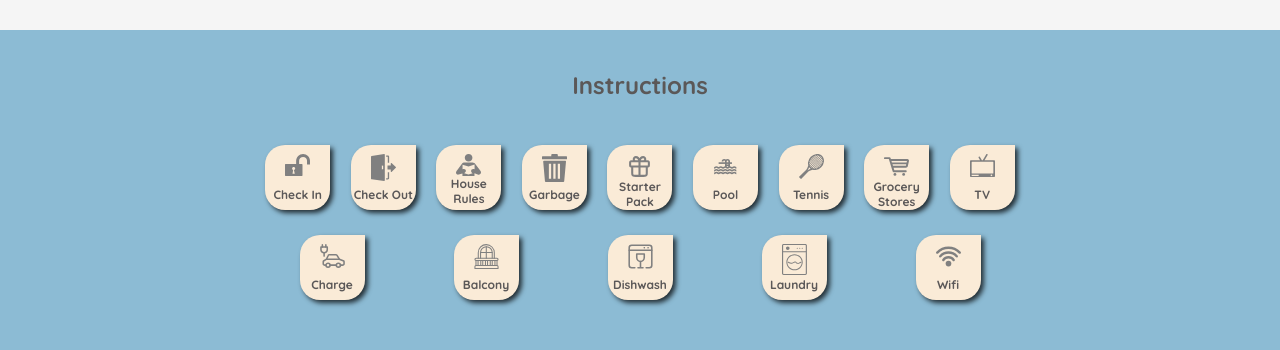
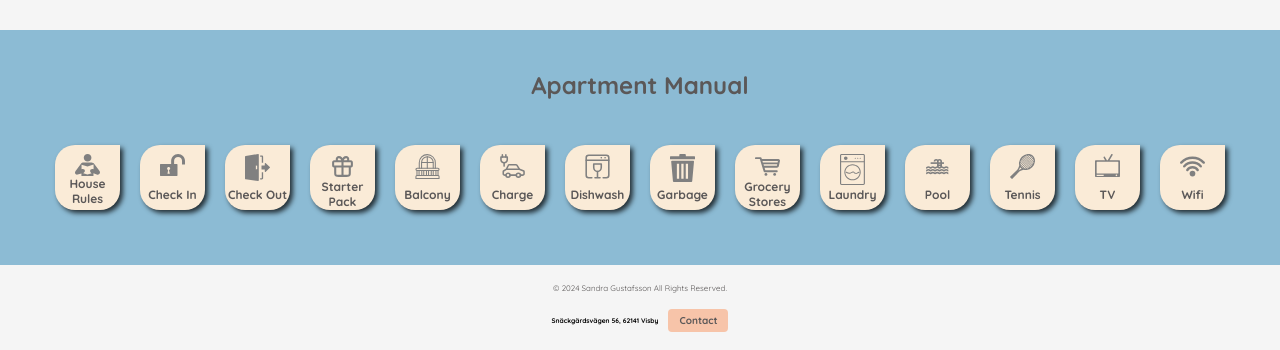
Before and after one commit to SVMaxica/apartmentManual, a React (Vite) app: page / in a window 1280 px wide. Shown: the part 1146-1496 px from the top of the page. Built offline with nearby package versions, Linux system fonts and the light colour scheme.

Commit message:
fixed some details

```diff
--- a/src/components/Balcony/Balcony.css
+++ b/src/components/Balcony/Balcony.css
@@ -20,7 +20,6 @@
 }
 
 .balcony-info p {
-  text-decoration: underline;
   padding: 10px;
 }
 
--- a/src/components/Balcony/Balcony.jsx
+++ b/src/components/Balcony/Balcony.jsx
@@ -14,12 +14,12 @@ export const Balcony = () => {
           </ul>
           <img
             className="remotes-img"
-            src="images/balconydoor.jpg"
+            src="images/handles.jpg"
             alt="image of tv remotes"
           />
           <img
             className="remotes-img"
-            src="images/handles.jpg"
+            src="images/balconydoor.jpg"
             alt="image of tv remotes"
           />
           <p>Other things to know</p>
--- a/src/components/Charge/Charge.jsx
+++ b/src/components/Charge/Charge.jsx
@@ -19,7 +19,7 @@ export const Charge = () => {
             target="_blank"
             rel="noreferrer"
           >
-            Chargefinder.com
+            Chargefinder
           </a>
         </div>
       </div>
--- a/src/components/CheckIn/CheckIn.jsx
+++ b/src/components/CheckIn/CheckIn.jsx
@@ -18,9 +18,9 @@ export const CheckIn = () => {
           <img className="keybox-img" src="images/keybox.jpg" alt="keybox" />
           <br></br>
           When you collected keytag in the box you drive to the north short side
-          of the house and blip the tag, then drive into the garage. You are
-          allowed to park in the 7th spot on the right side; it is marked with
-          no. <b>112</b>
+          of the house and scan the blue tag, then drive into the garage. You
+          are allowed to park in the 7th spot on the right side; it is marked
+          with no. <b>112</b>
           <img
             className="garage-img"
             src="images/garagebild.png"
@@ -29,15 +29,20 @@ export const CheckIn = () => {
           <br></br>
           <br></br>
           After that, walk through the garage to the grey door by the metal
-          railing and blip the tag, the door will then open, and you can enter
-          the corridor and take the elevator to the first floor or go up one
-          floor by the stairs. Continue past the elevators and turn left at the
-          mailboxes, go through the glass door into the corridor all the way to
-          door no. <b>112</b>.<br></br>
+          railing and scan the blue tag, the door will then open, and you can
+          enter the corridor and take the elevator to the first floor or go up
+          one floor by the stairs. Continue past the elevators and turn left at
+          the mailboxes, go through the glass door into the corridor all the way
+          to door no. <b>112</b>.<br></br>
           <br></br>
           Insert the key card in the door and open. Remember to remove the key
           card from the door when you enter the apartment.
         </p>
+        <img
+          className="keybox-img"
+          src="images/taglocks.jpg"
+          alt="Image on How to use tags"
+        />
       </div>
     </div>
   );
--- a/src/components/Dishwasher/Dishwasher.css
+++ b/src/components/Dishwasher/Dishwasher.css
@@ -32,7 +32,7 @@
 }
 
 @media screen and (min-width: 701px) {
-  .tv-info {
+  .dishwasher-info {
     width: 630px;
   }
 }
--- a/src/components/Houserules/Houserules.jsx
+++ b/src/components/Houserules/Houserules.jsx
@@ -1,11 +1,11 @@
-import "./Houserules.css";
+import './Houserules.css';
 
 export const Houserules = () => {
   return (
     <div className="house-rules-wrapper">
       <div
         className="house-rules"
-        style={{ fontFamily: "Quicksand, sans-serif" }}
+        style={{ fontFamily: 'Quicksand, sans-serif' }}
       >
         <h1>House rules!</h1>
         <ul>
@@ -22,8 +22,13 @@ export const Houserules = () => {
             <b>No Parties</b> Allowed!
           </li>
           <li>
-            Only as many people as the booking specifies are allowed to stay in
-            the apartment.
+            Only toiletpaper, urine and feces are allowed to flush down in the
+            toilet.<br></br>Also use as little toiletpaper as you can and flush
+            the toilet once or twice extra every time you use it.
+          </li>
+          <li>
+            Only the guests registered on the booking are allowed to stay in the
+            apartment.
           </li>
           <li>
             Between 21:00 in the evening and 08:00, there should be silence in
--- a/src/components/IconsNavbar/IconsNavbar.css
+++ b/src/components/IconsNavbar/IconsNavbar.css
@@ -69,9 +69,9 @@
   box-shadow: 5px 5px 10px 0px rgba(0,0,0,0.75);
   transform: scale(1.2);
 }
-
+/*
 @media screen and (min-width: 801px) {
   .icons-wrapper {
     width: 750px;
   }
-}
+} */
--- a/src/components/IconsNavbar/IconsNavbar.jsx
+++ b/src/components/IconsNavbar/IconsNavbar.jsx
@@ -18,8 +18,18 @@ import wifiIcon from '../../assets/wifi.svg';
 export const IconsNavbar = ({ setActiveComponent }) => {
   return (
     <nav className="icon-navbar">
-      <h2>Instructions</h2>
+      <h2>Apartment Manual</h2>
       <div className="icons-wrapper">
+        <div
+          className="icon-container"
+          onClick={() => setActiveComponent('Houserules')}
+        >
+          <img src={houseRulesIcon} alt="House Rules" className="svg-icon" />
+          <p className="icon-text">
+            <b>House Rules</b>
+          </p>
+        </div>
+
         <div
           className="icon-container"
           onClick={() => setActiveComponent('CheckIn')}
@@ -39,17 +49,56 @@ export const IconsNavbar = ({ setActiveComponent }) => {
             <b>Check Out</b>
           </p>
         </div>
+        <div
+          className="icon-container"
+          onClick={() => setActiveComponent('StarterPack')}
+        >
+          <img src={starterIcon} alt="Starter pack" className="svg-icon" />
+          <p className="icon-text">
+            <b>Starter Pack</b>
+          </p>
+        </div>
 
         <div
           className="icon-container"
-          onClick={() => setActiveComponent('Houserules')}
+          onClick={() => setActiveComponent('Balcony')}
         >
-          <img src={houseRulesIcon} alt="House Rules" className="svg-icon" />
+          <img
+            src={balconyIcon}
+            alt="Balcony instructions"
+            className="svg-icon"
+          />
           <p className="icon-text">
-            <b>House Rules</b>
+            <b>Balcony</b>
+          </p>
+        </div>
+        <div
+          className="icon-container"
+          onClick={() => setActiveComponent('Charge')}
+        >
+          <img
+            src={chargeIcon}
+            alt="Car charging instructions"
+            className="svg-icon"
+          />
+          <p className="icon-text">
+            <b>Charge</b>
           </p>
         </div>
 
+        <div
+          className="icon-container"
+          onClick={() => setActiveComponent('Dishwasher')}
+        >
+          <img
+            src={dishwasherIcon}
+            alt="Dishwasher instructions"
+            className="svg-icon"
+          />
+          <p className="icon-text">
+            <b>Dishwash</b>
+          </p>
+        </div>
         <div
           className="icon-container"
           onClick={() => setActiveComponent('Garbage')}
@@ -61,13 +110,28 @@ export const IconsNavbar = ({ setActiveComponent }) => {
         </div>
         <div
           className="icon-container"
-          onClick={() => setActiveComponent('StarterPack')}
+          onClick={() => setActiveComponent('GroceryStores')}
         >
-          <img src={starterIcon} alt="Starter pack" className="svg-icon" />
+          <img src={groceryIcon} alt="Grocery stores" className="svg-icon" />
           <p className="icon-text">
-            <b>Starter Pack</b>
+            <b>Grocery Stores</b>
           </p>
         </div>
+
+        <div
+          className="icon-container"
+          onClick={() => setActiveComponent('Laundry')}
+        >
+          <img
+            src={washerIcon}
+            alt="Laundry instructions"
+            className="svg-icon"
+          />
+          <p className="icon-text">
+            <b>Laundry</b>
+          </p>
+        </div>
+
         <div
           className="icon-container"
           onClick={() => setActiveComponent('Pool')}
@@ -86,15 +150,7 @@ export const IconsNavbar = ({ setActiveComponent }) => {
             <b>Tennis</b>
           </p>
         </div>
-        <div
-          className="icon-container"
-          onClick={() => setActiveComponent('GroceryStores')}
-        >
-          <img src={groceryIcon} alt="Grocery stores" className="svg-icon" />
-          <p className="icon-text">
-            <b>Grocery Stores</b>
-          </p>
-        </div>
+
         <div
           className="icon-container"
           onClick={() => setActiveComponent('TV')}
@@ -104,58 +160,7 @@ export const IconsNavbar = ({ setActiveComponent }) => {
             <b>TV</b>
           </p>
         </div>
-        <div
-          className="icon-container"
-          onClick={() => setActiveComponent('Charge')}
-        >
-          <img
-            src={chargeIcon}
-            alt="Car charging instructions"
-            className="svg-icon"
-          />
-          <p className="icon-text">
-            <b>Charge</b>
-          </p>
-        </div>
-        <div
-          className="icon-container"
-          onClick={() => setActiveComponent('Balcony')}
-        >
-          <img
-            src={balconyIcon}
-            alt="Balcony instructions"
-            className="svg-icon"
-          />
-          <p className="icon-text">
-            <b>Balcony</b>
-          </p>
-        </div>
-        <div
-          className="icon-container"
-          onClick={() => setActiveComponent('Dishwasher')}
-        >
-          <img
-            src={dishwasherIcon}
-            alt="Dishwasher instructions"
-            className="svg-icon"
-          />
-          <p className="icon-text">
-            <b>Dishwash</b>
-          </p>
-        </div>
-        <div
-          className="icon-container"
-          onClick={() => setActiveComponent('Laundry')}
-        >
-          <img
-            src={washerIcon}
-            alt="Laundry instructions"
-            className="svg-icon"
-          />
-          <p className="icon-text">
-            <b>Laundry</b>
-          </p>
-        </div>
+
         <div
           className="icon-container"
           onClick={() => setActiveComponent('Wifi')}
--- a/src/components/Wifi/Wifi.jsx
+++ b/src/components/Wifi/Wifi.jsx
@@ -4,7 +4,7 @@ export const Wifi = () => {
   return (
     <div className="wifi-wrapper">
       <div className="wifi-info">
-        <h1>Wifi</h1>
+        <h1>Wifi network</h1>
         <div className="wifi-instructions">
           <p>To connect to the wifi:</p>
           <ol>
```
Also changed, not shown: src/components/CheckOut/CheckOut.jsx (+16 -13 lines), public/images/taglocks.jpg (added).
